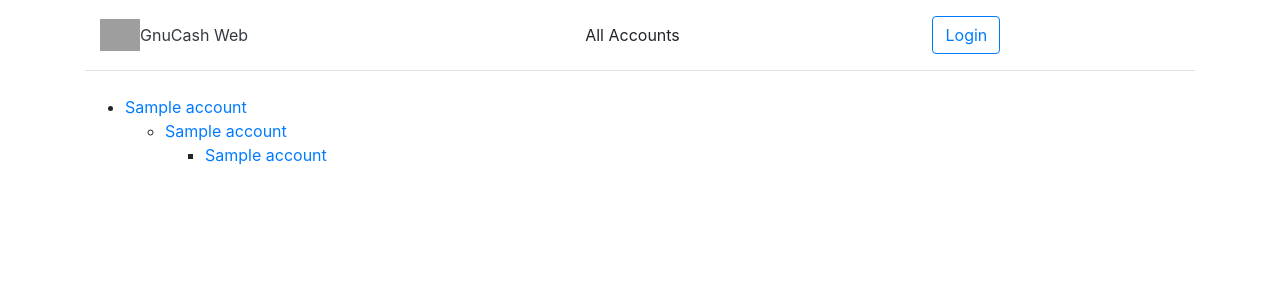
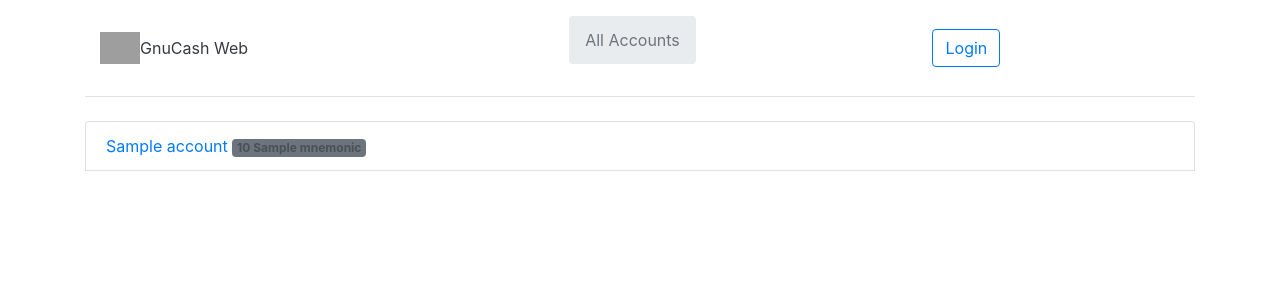
Before and after one commit to joshuabach/gnucash-web, a Flask app: template templates/account.j2 in a window 1280 px wide. Shown: the top 300 px of the page. Run offline with Flask 2, Linux system fonts and the light colour scheme; the template is opened without the code that fills it: most values are stand-ins (such as "Sample title", 1, 10 or a date in 2020); parts of the project's set-up code (start-up, migrations or seed data) failed here and were passed over; some libraries are stand-ins or nearby versions; grey boxes are pictures that could not be loaded.

Commit message:
Bootstrap account tree

```diff
--- /dev/null
+++ b/static/gnucash-web.css
@@ -0,0 +1,34 @@
+.gnc-placeholder[data-bs-toggle].collapsed:before {
+    font-weight: 900;
+    content: "^";
+    color:  #444444;
+    position: relative;
+    left: -4px;
+}
+.gnc-placeholder[data-bs-toggle]:not(.collapsed):before {
+    font-weight: 900;
+    content: "v";
+    color:  #444444;
+    position: relative;
+    left: -4px;
+}
+
+.gnc-account-group {
+    padding-top: 0rem;
+    padding-bottom: 0rem;
+    padding-right: 0rem;
+
+    border-left-width: 0px;
+    border-right-width: 0px;
+    border-bottom-width: 0px;
+    border-top-width: 0px;
+}
+
+.gnc-account-group + .gnc-placeholder,
+.gnc-account-group + .gnc-account {
+    border-top-width: 1px
+}
+
+a {
+    text-decoration: none
+}
--- a/templates/account.j2
+++ b/templates/account.j2
@@ -3,36 +3,70 @@
 {% block title %}{{ account.fullname or 'Accounts' }}{% endblock title %}
 
 {% block account_header %}
+  <nav style="--bs-breadcrumb-divider: ':';">
+    <ol class="breadcrumb">
       {% for parent_account in account | parentaccounts -%}
         {% if loop.first and loop.last -%}
-      All Accounts
+          <li class="breadcrumb-item active">All Accounts</li>
         {%- elif loop.last -%}
+          <li class="breadcrumb-item active">{{ parent_account.name }}</li>
+        {%- elif not loop.first -%}
+          <li class="breadcrumb-item">
+            <a class="link"
+               href="{{ url_for('show_account', account_name=parent_account.fullname.replace(':', '/')) }}">
               {{ parent_account.name }}
-    {%- elif not loop.first -%}
-      <a class="link" href="{{ url_for('show_account', account_name=parent_account.fullname.replace(':', '/')) }}">
-        {{ parent_account.name }}
-      </a>:
+            </a>
+          </li>
         {%- endif -%}
       {%- endfor %}
+    </ol>
+  </nav>
 {% endblock account_header %}
+
 {% block content %}
-  <ul>
+  <div class="list-group">
+    {% if account.parent %}
+      {% set balance = account.get_balance() %}
+      <div class="list-group-item">
+        <b>Total</b>
+        <span class="float-end badge bg-{% if balance >= 0 %}secondary{% else %}danger{% endif %}">
+          {{ balance }} {{ account.commodity.mnemonic }}
+        </span>
+      </div>
+    {% endif %}
+
     {% for account in account.children | sort(attribute='name') recursive %}
-      <li>
+      {% set balance = account.get_balance() %}
       {% if account.placeholder %}
-          {{ account.name }}
-        {% else %}
-          <a href="{{ url_for('show_account') }}/{{ account.fullname | replace(':', '/') }}">
+        <div class="list-group-item list-group-item-action collapsed gnc-placeholder"
+             role="button"
+             data-bs-toggle="collapse" href="#{{ account.fullname | replace(':', '-') }}">
+             <a class="link-secondary" href="{{ url_for('show_account') }}{{ account.fullname | replace(':', '/') }}">
                {{ account.name }}
              </a>
+             <span class="float-end badge bg-{% if balance >= 0 %}secondary{% else %}danger{% endif %}">
+               {{ balance }} {{ account.commodity.mnemonic }}
+             </span>
+        </div>
+      {% else %}
+        <div class="list-group-item list-group-item-action gnc-account">
+          <a href="{{ url_for('show_account') }}{{ account.fullname | replace(':', '/') }}">
+            {{ account.name }}
+          </a>
+          <span class="float-end badge bg-{% if balance >= 0 %}secondary{% else %}danger{% endif %}">
+            {{ balance }} {{ account.commodity.mnemonic }}
+          </span>
+        </div>
       {% endif %}
 
       {% if account.children %}
-          <ul>{{ loop(account.children) }}</ul>
+        <div class="list-group-item list-group collapse gnc-account-group"
+             id="{{ account.fullname | replace(':', '-') }}">
+             {{ loop(account.children) }}
+        </div>
       {% endif %}
-      </li>
     {% endfor %}
-  </ul>
+  </div>
 
   {% if not account.placeholder and account.parent %}
     <form id="add_transaction" action="{{ url_for('add_transaction') }}" method="post">
--- a/templates/base.j2
+++ b/templates/base.j2
@@ -5,6 +5,7 @@
     <meta name="viewport" content="width=device-width, initial-scale=1">
 
     <link href="/static/bootstrap/css/bootstrap.min.css" rel="stylesheet">
+    <link href="/static/gnucash-web.css" rel="stylesheet">
 
     <title>{% block title %}{% endblock %} — GnuCash Web</title>
     {% block head %}{% endblock %}
```
Lines whose indentation alone changed are shown as unchanged.
